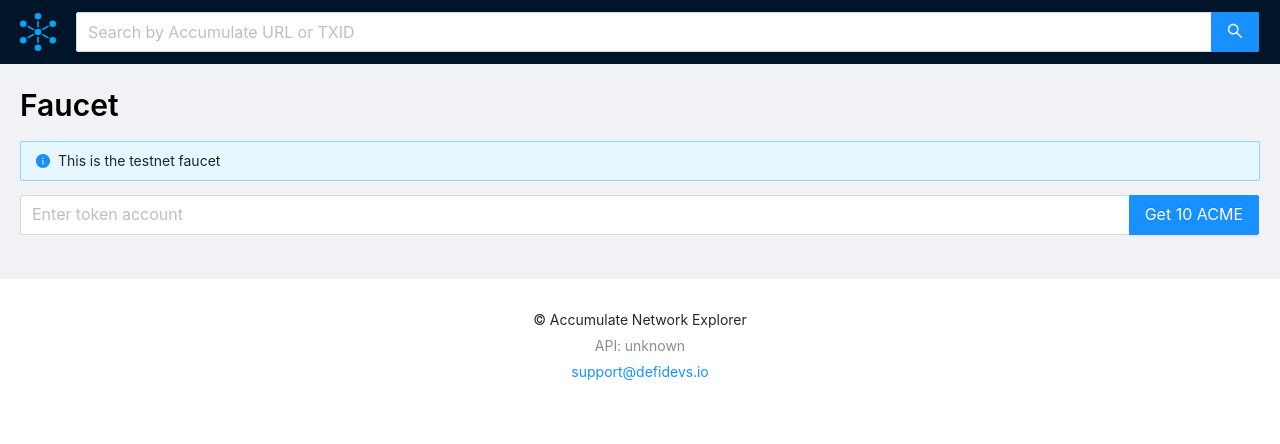
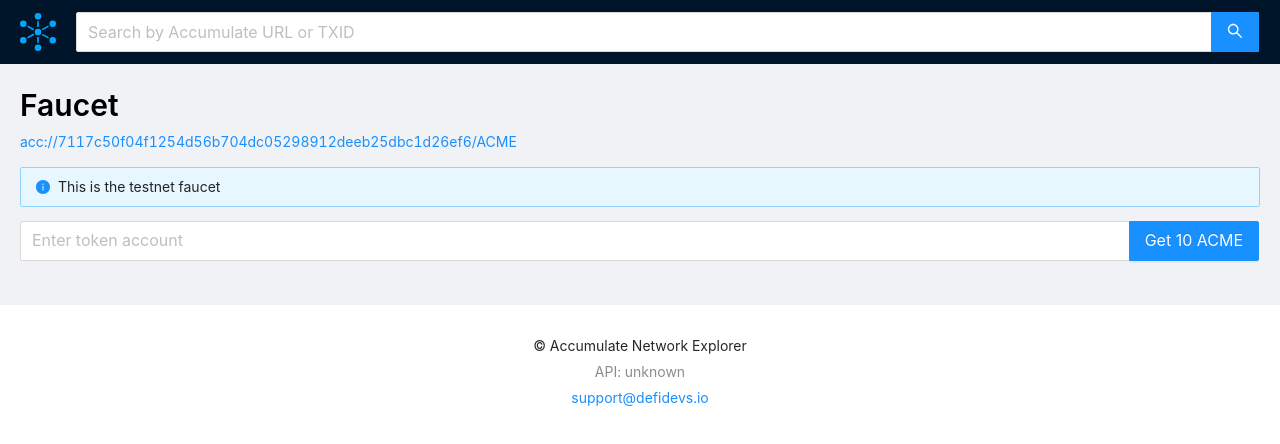
Before and after one commit to AccumulateNetwork/explorer, a React (Create React App) app: page /faucet in a window 1280 px wide. Shown: the top 444 px of the page. Built offline with nearby package versions, Linux system fonts and the light colour scheme; no server answers.

Commit message:
fix links + faucet address

```diff
--- a/src/components/explorer/Acc/LiteTokenAccount.js
+++ b/src/components/explorer/Acc/LiteTokenAccount.js
@@ -97,7 +97,7 @@
             {item.url === tokenAccount.url ? (
                 <Text type="secondary">{item.url}</Text>
             ) :
-                <Link to={'/account/' + item.url.replace("acc://", "")}>
+                <Link to={'/acc/' + item.url.replace("acc://", "")}>
                     <IconContext.Provider value={{ className: 'react-icons' }}><RiAccountCircleLine /></IconContext.Provider>{item.url}
                 </Link>
             }
@@ -169,7 +169,7 @@
                         )
                     } else {
                         return (
-                            <Link to={'/account/' + data.from.replace("acc://", "")}><IconContext.Provider value={{ className: 'react-icons' }}><RiAccountCircleLine /></IconContext.Provider>{data.from}</Link>
+                            <Link to={'/acc/' + data.from.replace("acc://", "")}><IconContext.Provider value={{ className: 'react-icons' }}><RiAccountCircleLine /></IconContext.Provider>{data.from}</Link>
                         )
                     }
                 } else {
@@ -196,7 +196,7 @@
                             )
                         } else {
                             return (
-                                <Link to={'/account/' + data.recipient.replace("acc://", "")}><IconContext.Provider value={{ className: 'react-icons' }}><RiAccountCircleLine /></IconContext.Provider>{data.recipient}</Link>
+                                <Link to={'/acc/' + data.recipient.replace("acc://", "")}><IconContext.Provider value={{ className: 'react-icons' }}><RiAccountCircleLine /></IconContext.Provider>{data.recipient}</Link>
                             )
                         }
                     }
--- a/src/components/explorer/Blocks.js
+++ b/src/components/explorer/Blocks.js
@@ -25,7 +25,7 @@
       </Paragraph>
 
       <Paragraph>
-        Use the <Link to={'/faucet'}><strong>faucet</strong></Link> to get some testnet <Link to={'/token/ACME'}><strong>ACME</strong></Link> tokens.
+        Use the <Link to={'/faucet'}><strong>faucet</strong></Link> to get some testnet <Link to={'/acc/ACME'}><strong>ACME</strong></Link> tokens.
       </Paragraph>
 
     </div>
--- a/src/components/explorer/Faucet.js
+++ b/src/components/explorer/Faucet.js
@@ -1,4 +1,6 @@
 import React, { useState, useEffect } from 'react';
+
+import { Link } from 'react-router-dom';
 
 import {
   Typography,
@@ -8,6 +10,7 @@
 } from 'antd';
 
 import RPC from './../common/RPC';
+import FaucetAddress from './../common/Faucet';
 
 const { Title, Paragraph } = Typography;
 const { Search } = Input;
@@ -43,6 +46,11 @@
     return (
         <div>
             <Title level={2}>Faucet</Title>
+            <Paragraph style={{marginTop: -10}}>
+                <Link to={'/acc/' + FaucetAddress.replace("acc://", "")}>
+                    {FaucetAddress}
+                </Link>
+            </Paragraph>
             <Paragraph>
                 <Alert message="This is the testnet faucet" type="info" showIcon />
             </Paragraph>
```
